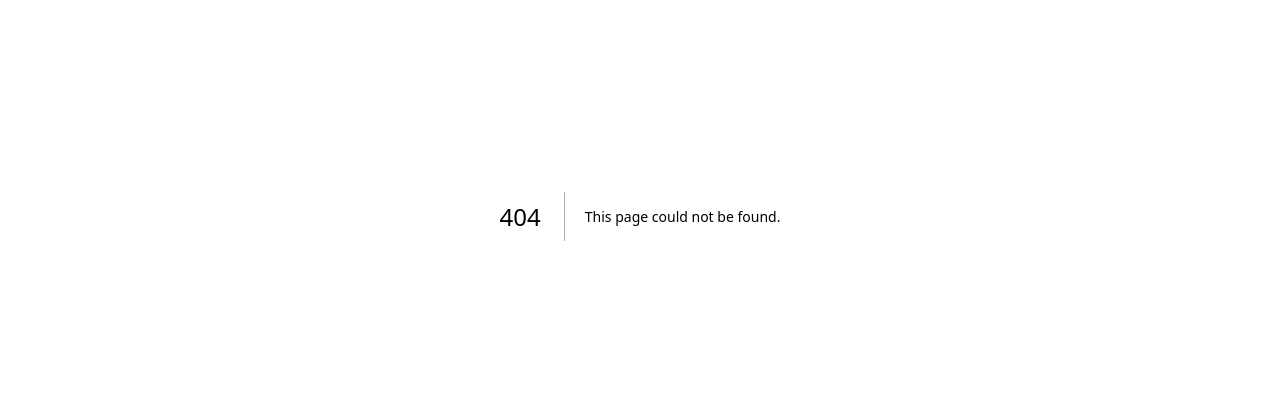
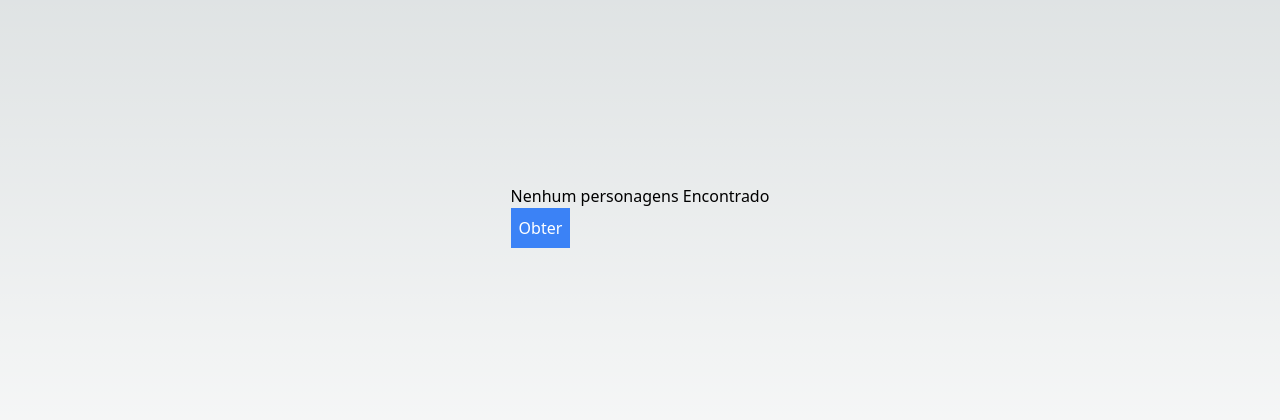
Before and after one commit to Hesa-Dev/react-v1, a Next.js app: page /starwars in a window 1280 px wide. Before the commit this address had no page. Shown: the part 184-604 px from the top of the page. Built offline with nearby package versions, Linux system fonts and the light colour scheme.

Commit message:
chamadas de API | Hooks personalizados

```diff
--- /dev/null
+++ b/src/components/layout/Grid.tsx
@@ -0,0 +1,21 @@
+
+
+interface GridProps{
+
+    cols?:number
+    children:any
+}
+export default function Grid(props:GridProps){
+
+    return (
+
+        <div className={`
+            grid gap-4  grid-cols-${props.cols??1}
+            gap-4 w-full
+        `}>
+            {props.children}
+        </div>
+    )
+
+
+}
--- /dev/null
+++ b/src/components/starwars/Personagens.tsx
@@ -0,0 +1,81 @@
+import useProcessando from "@/data/hooks/useProcessando"
+import { useState } from "react"
+
+export default function Personagens() {
+
+    const { processando, iniciarProcessamento, finalizarProcessamento } = useProcessando()
+    const [personagens, setPersonagens] = useState<any>([])
+
+    async function simularChamadaAPI() {
+
+        // Chamando API
+        const resp = await fetch('https://swapi.dev/api/people')
+        // OBTER DADOS DA API E CONVERTER EM JSON
+        const dados = await resp.json()
+        // console.log(dados)
+        // console.log(dados.results) // dados.result devolve total de arrays
+        // console.log(dados.next) // dados.next devolve a url da api
+        setPersonagens(dados.result)
+
+        // return new Promise(resolve => {
+
+        //     setTimeout(() => {
+        //         resolve(1)
+        //     }, 6000)
+
+        // })
+        // const data = Date.now()
+        // while (Date.now() < data + 6000) { }
+    }
+
+
+    async function ObterPersonagens() {
+
+
+        try {
+
+            iniciarProcessamento()
+            // setProcessando(true)
+            await simularChamadaAPI()
+
+        } finally {
+
+            // setProcessando(false)
+            finalizarProcessamento()
+        }
+
+    }
+
+    function renderizarPersonagens() {
+
+        return(
+
+            <ul>
+            {personagens.map((p: any) =>
+
+                <li key={p.name}>{p.name}</li>
+            )}
+        </ul>
+        )
+
+
+    }
+    return (
+
+        <div>
+
+            {processando ? (
+                <div>Processando ...</div>
+            ) : personagens.length>0 ? (
+
+                renderizarPersonagens()
+            ) : (
+
+                <div>Nenhum personagens Encontrado</div>
+            )}
+
+
+            <button onClick={ObterPersonagens} className="bg-blue-500 p-2 text-white" >Obter</button>
+        </div>
+    )
+}
--- /dev/null
+++ b/src/data/hooks/useProcessando.ts
@@ -0,0 +1,28 @@
+import { useState } from "react"
+
+export default function useProcessando(){
+
+    const [processando, setProcessando] = useState<boolean>(false)
+
+    function iniciarProcessamento(){
+
+        setProcessando(true)
+
+    }
+
+
+    function finalizarProcessamento(){
+
+        setProcessando(false)
+
+    }
+
+    return {
+
+        processando,
+        iniciarProcessamento,
+        finalizarProcessamento
+    }
+
+
+}
--- /dev/null
+++ b/src/pages/layout/index.tsx
@@ -0,0 +1,19 @@
+import Grid from "@/components/layout/Grid";
+
+export default function PaginaLayout() {
+
+    return (
+
+        <div className={`flex flex-col justify-center items-center h-screen`}>
+            <div className="w-[90%] lg:w-4/5">
+                <Grid cols={4}>
+                    <div className="h-36 w-36 bg-purple-500"></div>
+                    <div className="h-36 w-36 bg-purple-500"></div>
+                    <div className="h-36 w-36 bg-purple-500"></div>
+                    <div className="h-36 w-36 bg-purple-500"></div>
+                </Grid>
+            </div>
+
+        </div>
+    )
+}
--- /dev/null
+++ b/src/pages/starwars/index.tsx
@@ -0,0 +1,25 @@
+import Personagens from "@/components/starwars/Personagens";
+
+export default function PaginaStarwars() {
+
+
+    async function simularChamadaAPI() {
+
+        return new Promise(resolve => {
+
+            setTimeout(() => {
+                resolve(1)
+            }, 6000)
+
+        })
+        // const data = Date.now()
+        // while (Date.now() < data + 6000) { }
+    }
+    return (
+
+        <div className="flex justify-center items-center h-screen">
+
+            <Personagens />
+        </div>
+    )
+}
```
Also changed, not shown: 1 other file (tests, documents, lock files or other folders).
